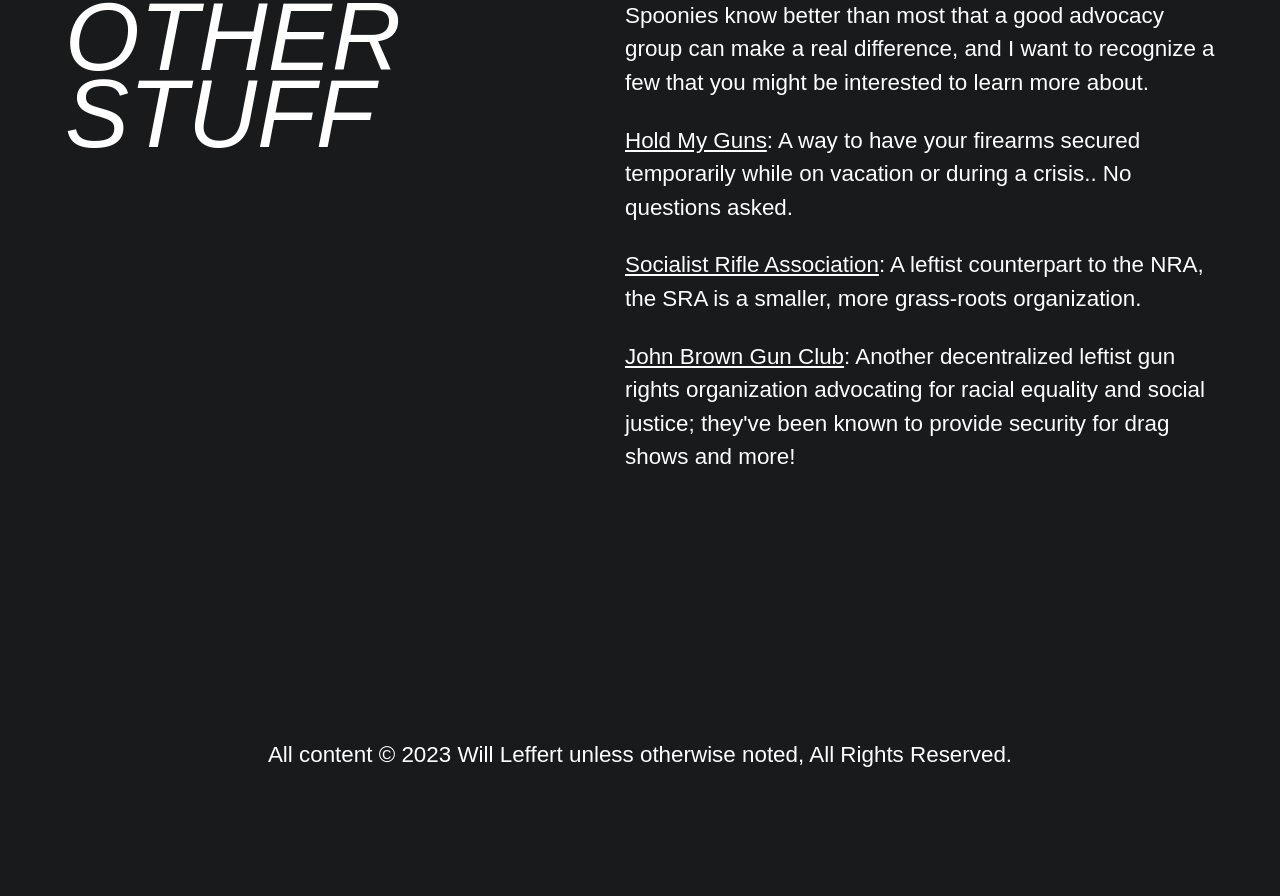
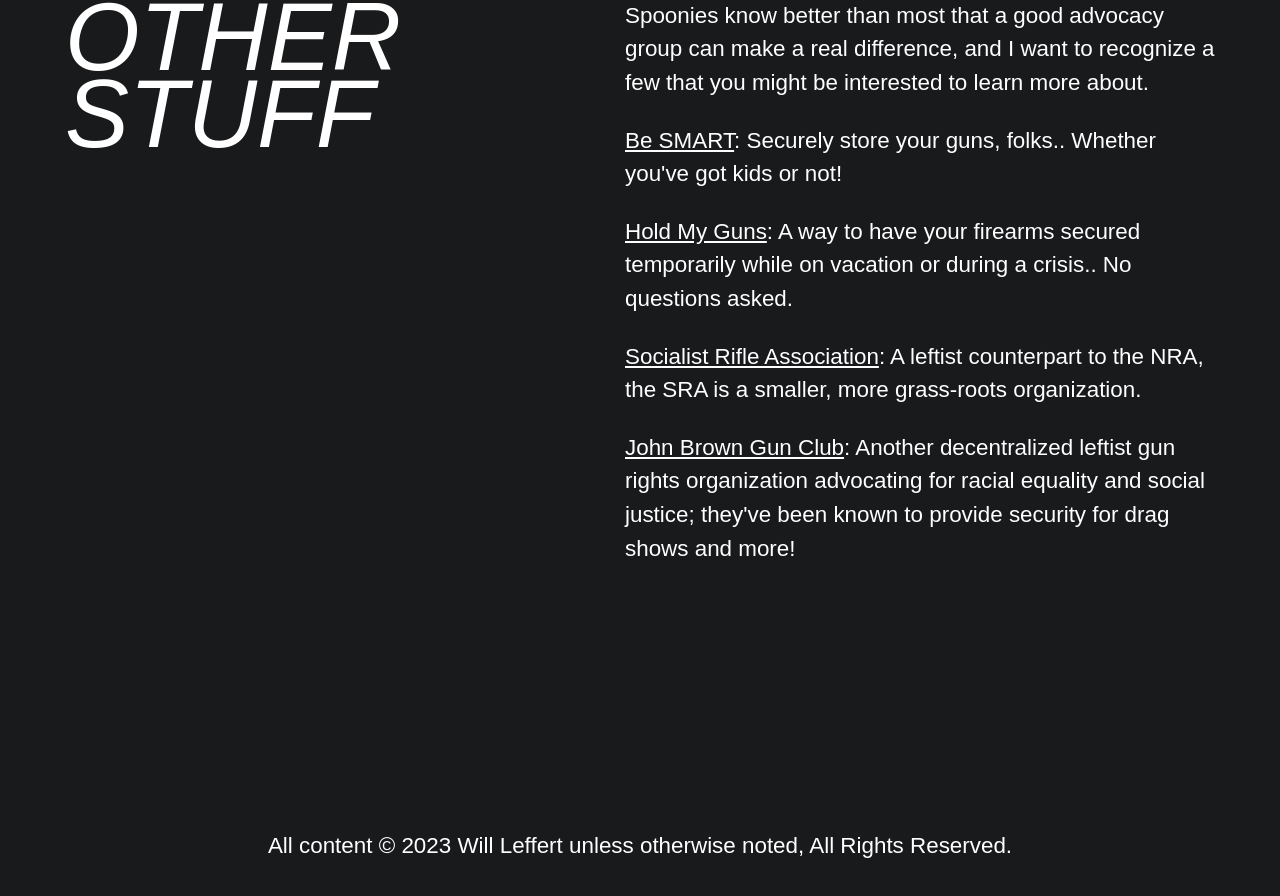
Before and after one commit to classicwfl/sub-moa-spoonie, a Next.js app: page / in a window 1280 px wide. Shown: the part 5280-6176 px from the top of the page. Built offline with nearby package versions, Linux system fonts and the light colour scheme; a web font is replaced by a local one.

Commit message:
Adding Be SMART to other stuff section

```diff
--- a/app/page.tsx
+++ b/app/page.tsx
@@ -109,6 +109,8 @@
                                 <SideBySide heading="Other Stuff">
                                     <Pg>Spoonies know better than most that a good advocacy group can make a real difference, and I want to recognize a few that you might be interested to learn more about.</Pg>
 
+                                    <Pg><TLink link="https://besmartforkids.org/" target="_blank">Be SMART</TLink>: Securely store your guns, folks.. Whether you&apos;ve got kids or not!</Pg>
+
                                     <Pg><TLink link="https://www.holdmyguns.org/" target="_blank">Hold My Guns</TLink>: A way to have your firearms secured temporarily while on vacation or during a crisis.. No questions asked.</Pg>
 
                                     <Pg><TLink link="https://socialistra.org/" target="_blank">Socialist Rifle Association</TLink>: A leftist counterpart to the NRA, the SRA is a smaller, more grass-roots organization.</Pg>
```
